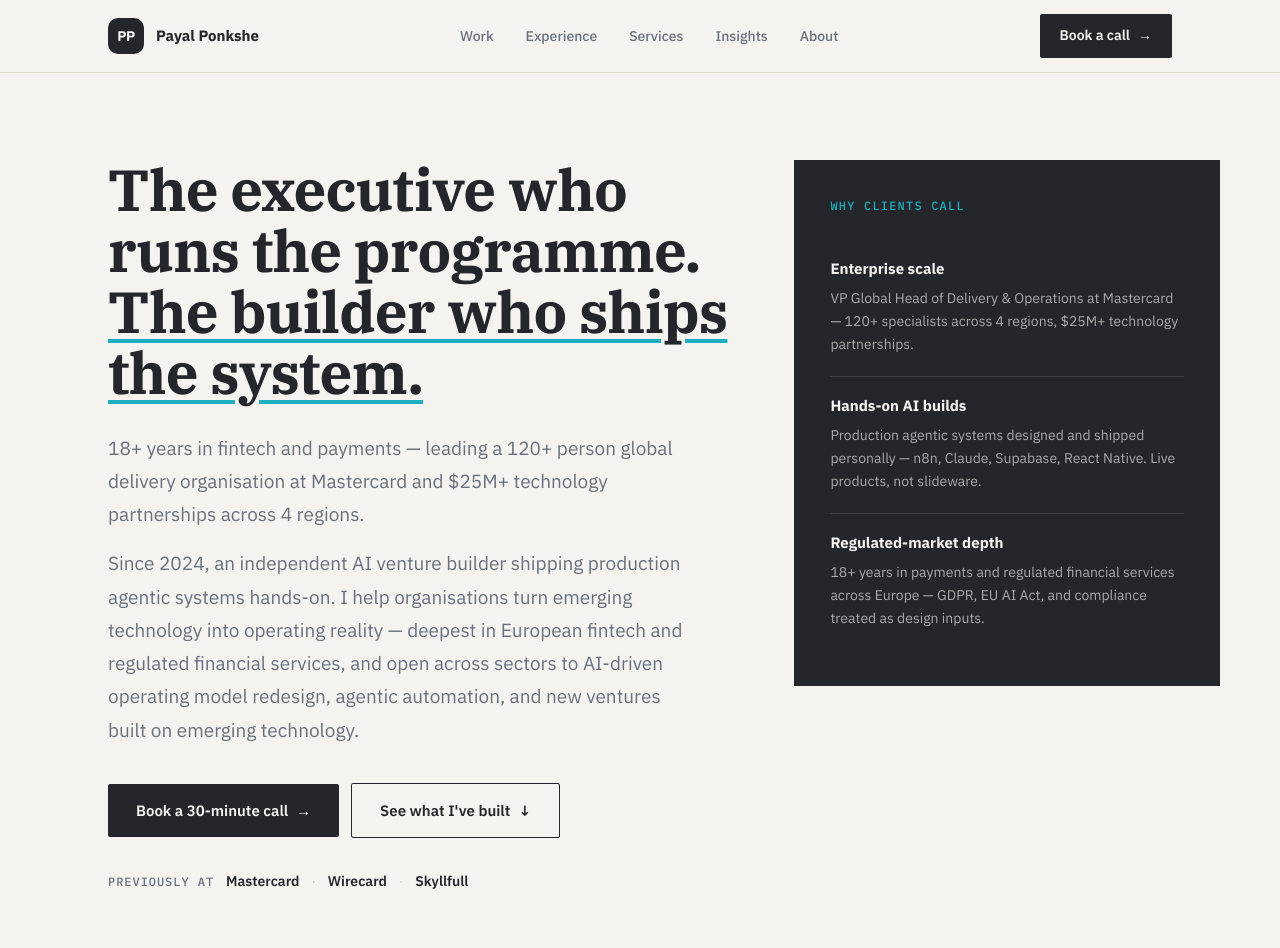
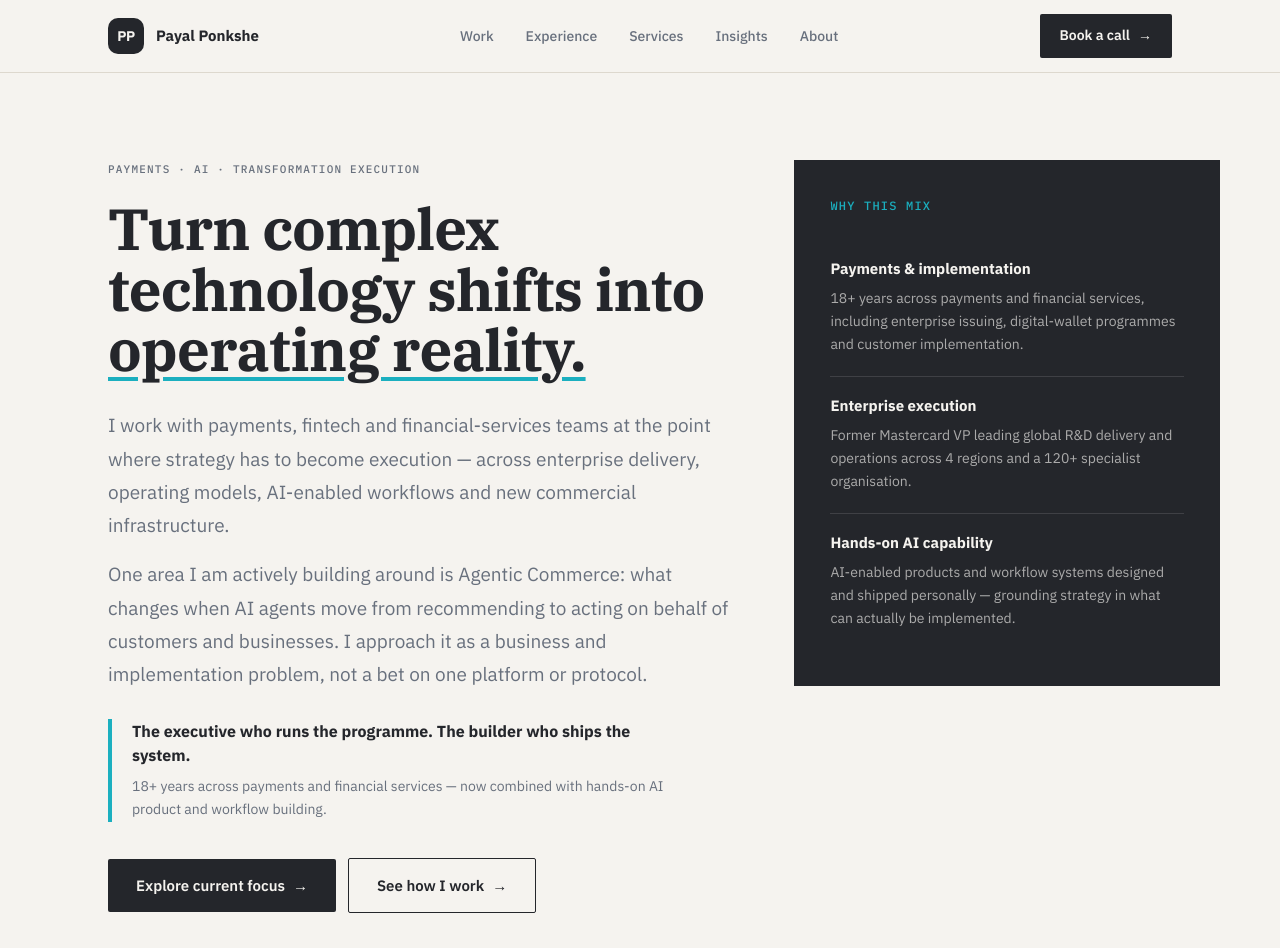
Before and after one commit to HAV-25/PPO_Portfolio, a Next.js app: page / in a window 1280 px wide. Shown: the top 948 px of the page. Built offline with nearby package versions, Linux system fonts and the light colour scheme.

Commit message:
feat(positioning): broaden homepage hero with agentic commerce as current focus

```diff
--- a/src/components/home/Hero.tsx
+++ b/src/components/home/Hero.tsx
@@ -5,19 +5,19 @@ import Link from "next/link";
 
 const proofRows = [
   {
-    title: "Enterprise scale",
+    title: "Payments & implementation",
     description:
-      "VP Global Head of Delivery & Operations at Mastercard — 120+ specialists across 4 regions, $25M+ technology partnerships.",
+      "18+ years across payments and financial services, including enterprise issuing, digital-wallet programmes and customer implementation.",
   },
   {
-    title: "Hands-on AI builds",
+    title: "Enterprise execution",
     description:
-      "Production agentic systems designed and shipped personally — n8n, Claude, Supabase, React Native. Live products, not slideware.",
+      "Former Mastercard VP leading global R&D delivery and operations across 4 regions and a 120+ specialist organisation.",
   },
   {
-    title: "Regulated-market depth",
+    title: "Hands-on AI capability",
     description:
-      "18+ years in payments and regulated financial services across Europe — GDPR, EU AI Act, and compliance treated as design inputs.",
+      "AI-enabled products and workflow systems designed and shipped personally — grounding strategy in what can actually be implemented.",
   },
 ];
 
@@ -28,102 +28,39 @@ export default function Hero() {
     <section className="section-spacing pt-[140px] md:pt-[160px]">
       <div className="content-width">
         <div className="grid grid-cols-1 lg:grid-cols-[60%_40%] gap-10 lg:gap-12 items-start">
-          {/* Left column */}
           <div>
-            <motion.h1
-              className="font-display font-bold text-navy text-[38px] md:text-[52px] lg:text-[58px] leading-[1.05]"
-              initial={{ opacity: 0, y: 20 }}
-              animate={{ opacity: 1, y: 0 }}
-              transition={{ duration: 0.6, ease: "easeOut" }}
-            >
-              The executive who runs the programme.{" "}
-              <span className="underline-cyan">The builder who ships the system.</span>
+            <motion.p className="font-mono font-medium text-slate text-[11px] tracking-[0.11em] uppercase mb-5" initial={{ opacity: 0, y: 12 }} animate={{ opacity: 1, y: 0 }} transition={{ duration: 0.45, ease: "easeOut" }}>
+              Payments · AI · Transformation Execution
+            </motion.p>
+            <motion.h1 className="font-display font-bold text-navy text-[38px] md:text-[52px] lg:text-[58px] leading-[1.05]" initial={{ opacity: 0, y: 20 }} animate={{ opacity: 1, y: 0 }} transition={{ duration: 0.6, ease: "easeOut" }}>
+              Turn complex technology shifts into <span className="underline-cyan">operating reality.</span>
             </motion.h1>
-
-            <motion.div
-              className="mt-7 space-y-4 max-w-xl"
-              initial={{ opacity: 0, y: 20 }}
-              animate={{ opacity: 1, y: 0 }}
-              transition={{ duration: 0.6, ease: "easeOut", delay: 0.15 }}
-            >
-              <p className="font-jakarta font-normal text-slate text-[18px] md:text-[19px] leading-[1.75]">
-                18+ years in fintech and payments — leading a 120+ person global
-                delivery organisation at Mastercard and $25M+ technology
-                partnerships across 4 regions.
-              </p>
-              <p className="font-jakarta font-normal text-slate text-[18px] md:text-[19px] leading-[1.75]">
-                Since 2024, an independent AI venture builder shipping production
-                agentic systems hands-on. I help organisations turn emerging
-                technology into operating reality — deepest in European fintech
-                and regulated financial services, and open across sectors to
-                AI-driven operating model redesign, agentic automation, and
-                new ventures built on emerging technology.
-              </p>
+            <motion.div className="mt-7 space-y-4 max-w-2xl" initial={{ opacity: 0, y: 20 }} animate={{ opacity: 1, y: 0 }} transition={{ duration: 0.6, ease: "easeOut", delay: 0.15 }}>
+              <p className="font-jakarta font-normal text-slate text-[18px] md:text-[19px] leading-[1.75]">I work with payments, fintech and financial-services teams at the point where strategy has to become execution — across enterprise delivery, operating models, AI-enabled workflows and new commercial infrastructure.</p>
+              <p className="font-jakarta font-normal text-slate text-[18px] md:text-[19px] leading-[1.75]">One area I am actively building around is Agentic Commerce: what changes when AI agents move from recommending to acting on behalf of customers and businesses. I approach it as a business and implementation problem, not a bet on one platform or protocol.</p>
             </motion.div>
-
-            <motion.div
-              className="flex flex-col sm:flex-row items-start sm:items-center gap-3 mt-9"
-              initial={{ opacity: 0, y: 20 }}
-              animate={{ opacity: 1, y: 0 }}
-              transition={{ duration: 0.6, ease: "easeOut", delay: 0.28 }}
-            >
-              <Link href="/book" className="btn-primary">
-                Book a 30-minute call <span aria-hidden="true">→</span>
-              </Link>
-              <Link href="#work" className="btn-secondary">
-                See what I&apos;ve built <span aria-hidden="true">↓</span>
-              </Link>
+            <motion.div className="mt-7 max-w-xl border-l-4 border-cyan pl-5" initial={{ opacity: 0, y: 12 }} animate={{ opacity: 1, y: 0 }} transition={{ duration: 0.5, ease: "easeOut", delay: 0.24 }}>
+              <p className="font-jakarta font-bold text-navy text-[16px] leading-[1.5]">The executive who runs the programme. The builder who ships the system.</p>
+              <p className="font-jakarta text-slate text-[14px] leading-[1.65] mt-2">18+ years across payments and financial services — now combined with hands-on AI product and workflow building.</p>
             </motion.div>
-
-            <motion.div
-              className="flex items-center gap-3 mt-8 flex-wrap"
-              initial={{ opacity: 0 }}
-              animate={{ opacity: 1 }}
-              transition={{ duration: 0.5, ease: "easeOut", delay: 0.45 }}
-            >
+            <motion.div className="flex flex-col sm:flex-row items-start sm:items-center gap-3 mt-9" initial={{ opacity: 0, y: 20 }} animate={{ opacity: 1, y: 0 }} transition={{ duration: 0.6, ease: "easeOut", delay: 0.32 }}>
+              <Link href="/agentic-commerce" className="btn-primary" data-analytics-event="agentic_home_cta">Explore current focus <span aria-hidden="true">→</span></Link>
+              <Link href="/services" className="btn-secondary">See how I work <span aria-hidden="true">→</span></Link>
+            </motion.div>
+            <motion.div className="flex items-center gap-3 mt-8 flex-wrap" initial={{ opacity: 0 }} animate={{ opacity: 1 }} transition={{ duration: 0.5, ease: "easeOut", delay: 0.45 }}>
               <span className="label-meta">Previously at</span>
               {previouslyAt.map((name, i) => (
-                <span key={name} className="flex items-center gap-3">
-                  <span className="font-jakarta font-semibold text-navy text-[14px]">
-                    {name}
-                  </span>
-                  {i < previouslyAt.length - 1 && (
-                    <span className="text-slate opacity-40 text-[13px]">·</span>
-                  )}
-                </span>
+                <span key={name} className="flex items-center gap-3"><span className="font-jakarta font-semibold text-navy text-[14px]">{name}</span>{i < previouslyAt.length - 1 && <span className="text-slate opacity-40 text-[13px]">·</span>}</span>
               ))}
             </motion.div>
           </div>
-
-          {/* Right column — proof card */}
-          <motion.div
-            className="bg-navy rounded-card p-8 lg:p-9"
-            initial={{ opacity: 0, y: 24 }}
-            animate={{ opacity: 1, y: 0 }}
-            transition={{ duration: 0.6, ease: "easeOut", delay: 0.35 }}
-          >
-            <p className="font-mono font-medium text-cyan text-[12px] tracking-[0.1em] uppercase mb-6">
-              Why clients call
-            </p>
-
+          <motion.div className="bg-navy rounded-card p-8 lg:p-9" initial={{ opacity: 0, y: 24 }} animate={{ opacity: 1, y: 0 }} transition={{ duration: 0.6, ease: "easeOut", delay: 0.35 }}>
+            <p className="font-mono font-medium text-cyan text-[12px] tracking-[0.1em] uppercase mb-6">Why this mix</p>
             <div className="flex flex-col gap-0">
               {proofRows.map((item, i) => (
-                <div key={item.title}>
-                  <div className="py-5">
-                    <p className="font-jakarta font-bold text-cream text-[15px] leading-tight mb-2">
-                      {item.title}
-                    </p>
-                    <p className="font-jakarta font-normal text-[14px] leading-[1.65]" style={{ color: "rgba(245,243,239,0.65)" }}>
-                      {item.description}
-                    </p>
-                  </div>
-                  {i < proofRows.length - 1 && (
-                    <div style={{ borderTop: "1px solid rgba(255,255,255,0.12)" }} />
-                  )}
-                </div>
+                <div key={item.title}><div className="py-5"><p className="font-jakarta font-bold text-cream text-[15px] leading-tight mb-2">{item.title}</p><p className="font-jakarta font-normal text-[14px] leading-[1.65]" style={{ color: "rgba(245,243,239,0.65)" }}>{item.description}</p></div>{i < proofRows.length - 1 && <div style={{ borderTop: "1px solid rgba(255,255,255,0.12)" }} />}</div>
               ))}
             </div>
-
           </motion.div>
         </div>
       </div>
```
